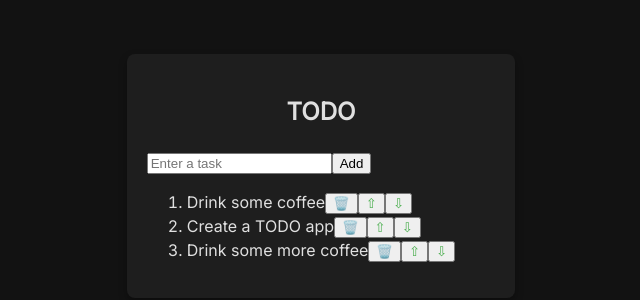
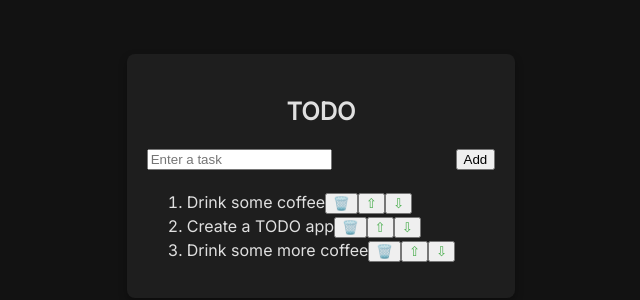
Before and after one commit to sayedihashimi/todojswebapp, a React (Vite) app in the folder todowebapp/: page / in a window 1280 px wide. Shown: the part 224-524 px from the top of the page, without its empty margins (339-979 px from the left). Built offline with nearby package versions, Linux system fonts and the light colour scheme.

Commit message:
Update todowebapp/src/components/TodoList.css
Co-authored-by: Kat Marchán <kzm@zkat.tech>

```diff
--- a/todowebapp/src/components/TodoList.css
+++ b/todowebapp/src/components/TodoList.css
@@ -12,7 +12,7 @@
     color: #e0e0e0;
 }
 
-#todo-input {
+.todo-input {
     display: flex;
     justify-content: space-between;
     margin-bottom: 1.25rem;
```
